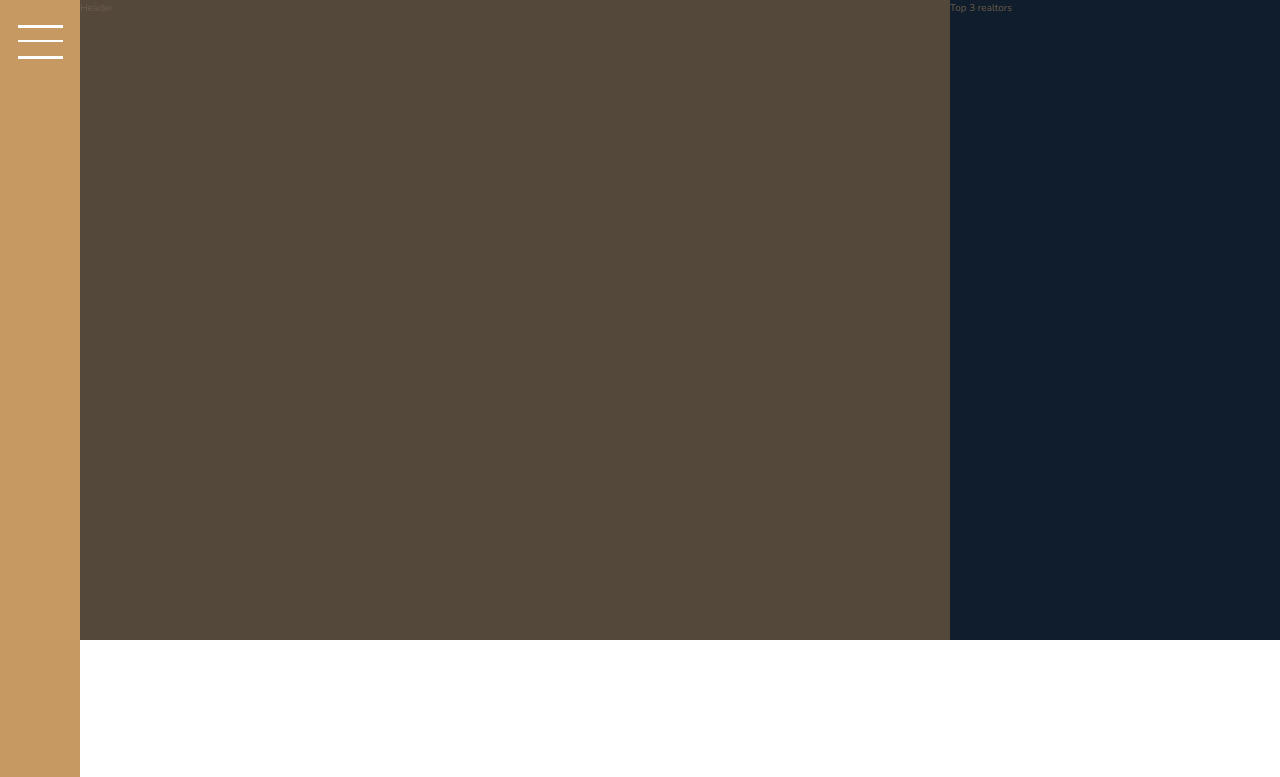
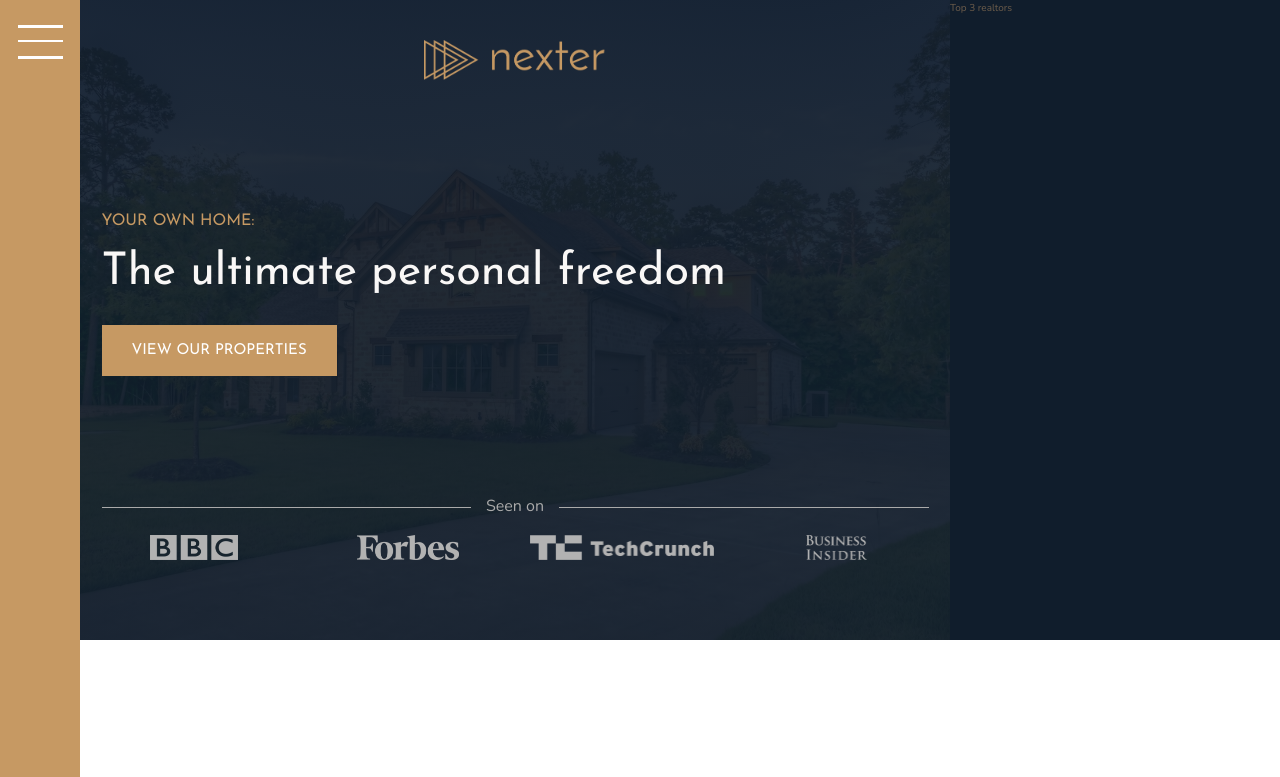
Before and after one commit to AllenLin0321/Nexter, a website: page index.html in a window 1280 px wide. Shown: the top 777 px of the page. Drawn offline with nearby package versions, Linux system fonts and the light colour scheme.

Commit message:
Header - Final

```diff
--- a/index.html
+++ b/index.html
@@ -19,7 +19,17 @@
     </div>
 
     <header class="header">
-        Header
+        <img src="img/logo.png" alt="Nexter logo" class="header__logo">
+        <h3 class="heading-3">Your own home:</h3>
+        <h1 class="heading-1">The ultimate personal freedom</h1>
+        <button class="btn header__btn">View our properties</button>
+        <div class="header__seenon-text">Seen on</div>
+        <div class="header__seenon-logos">
+            <img src="img/logo-bbc.png" alt="Seen on logo 1">
+            <img src="img/logo-forbes.png" alt="Seen on logo 2">
+            <img src="img/logo-techcrunch.png" alt="Seen on logo 3">
+            <img src="img/logo-bi.png" alt="Seen on logo 4">
+        </div>
     </header>
 
     <div class="realtors">
--- a/sass/_header.scss
+++ b/sass/_header.scss
@@ -1,4 +1,53 @@
 .header {
-    background-color: $color-grey-dark-1;
     grid-column: full-start / col-end 6;
+    background-image: linear-gradient(rgba($color-secondary, .93), rgba($color-secondary, .93)), url(../img/hero.jpeg);
+    background-position: center;
+    background-size: cover;
+    padding: 8rem;
+    padding-top: 4rem;
+
+    display: grid;
+    grid-template-rows: 1fr min-content 6rem 1fr;
+    grid-template-columns: max-content;
+    grid-row-gap: 1.5rem;
+    justify-content: center;
+
+    &__logo {
+        height: 4rem;
+        justify-self: center;
+    }
+
+    &__btn {
+        align-self: start;
+        justify-self: start;
+    }
+
+    &__seenon-text {
+        display: grid;
+        grid-template-columns: 1fr max-content 1fr;
+        font-size: 1.6rem;
+        color: $color-grey-light-2;
+        grid-column-gap: 1.5rem;
+        align-items: center;
+
+        &::before,
+        &::after {
+            content: "";
+            height: 1px;
+            display: block;
+            background-color: currentColor;
+        }
+    }
+
+    &__seenon-logos {
+        display: grid;
+        grid-template-columns: repeat(4, 1fr);
+        grid-column-gap: 3rem;
+        justify-items: center;
+
+        img {
+            height: 2.5rem;
+            filter: brightness(70%);
+        }
+    }
 }
--- a/sass/_sidebar.scss
+++ b/sass/_sidebar.scss
@@ -5,6 +5,7 @@
 
     display: flex;
     justify-content: center;
+    cursor: pointer;
 }
 
 .nav-btn {
--- a/sass/_typography.scss
+++ b/sass/_typography.scss
@@ -5,12 +5,17 @@
 
 .heading-1 {
     @extend %heading;
+    font-size: 4.5rem;
+    color: $color-grey-light-1;
+    line-height: 1;
+
 }
 
 .heading-2 {
     @extend %heading;
     font-size: 4rem;
     font-style: italic;
+    line-height: 1;
 
     &--light {
         color: $color-grey-light-1;
```
Also changed, not shown: css/style.css.
